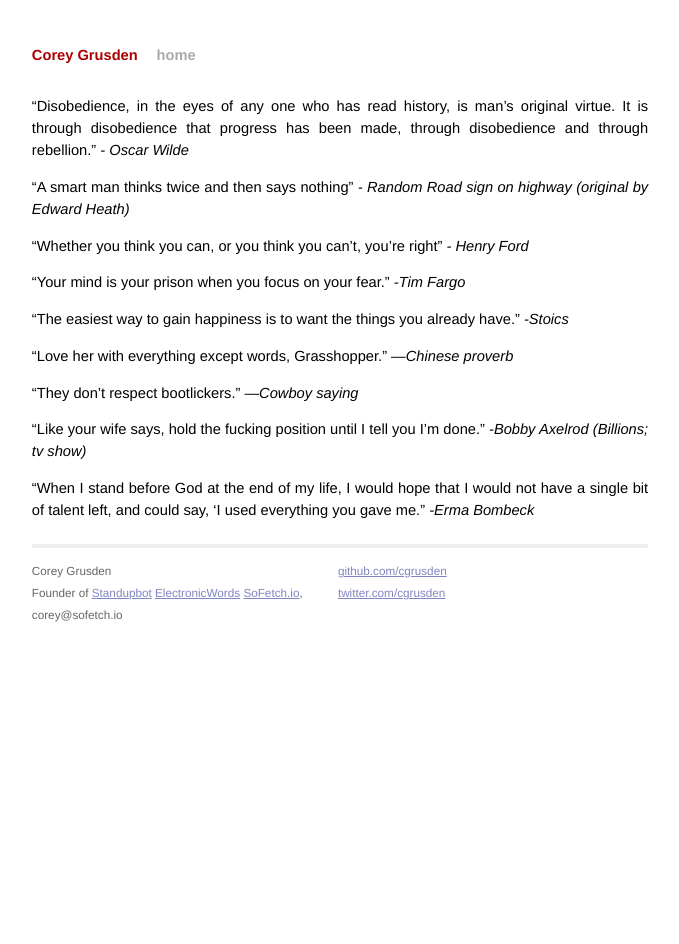
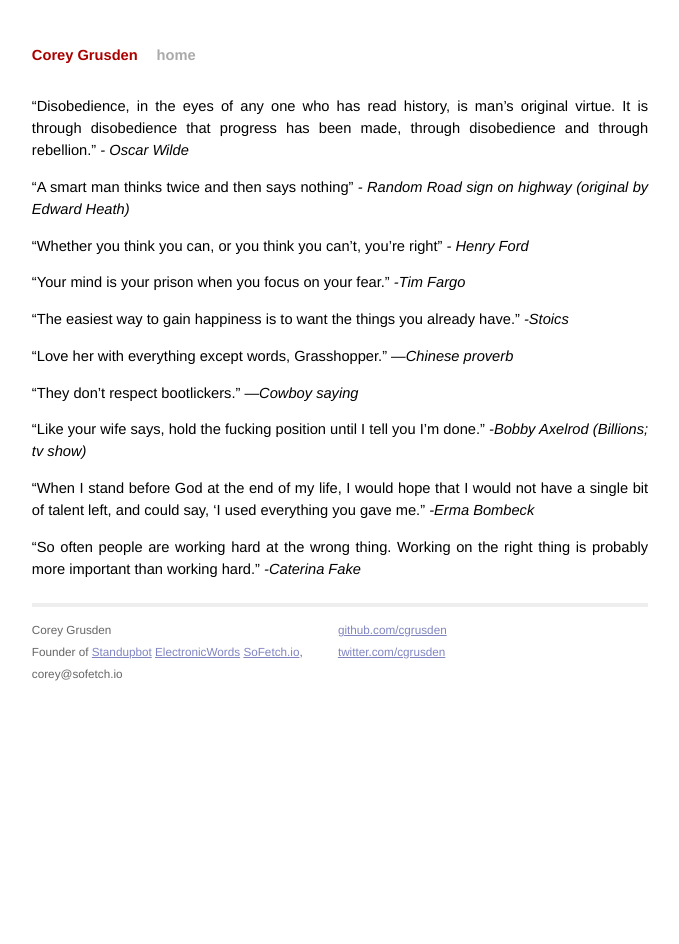
Before and after one commit to cgrusden/cgrusden.github.io, a Jekyll site: the page built from quotes.md, in a window 1280 px wide. Shown: the whole page, without its empty margins (300-979 px from the left). Built offline with Jekyll 4.4.1, drawn with Linux system fonts in a browser that asks for light colours; our own code applies the rules of GitHub Pages for plain Markdown files.

Commit message:
Added another quote

```diff
--- a/quotes.md
+++ b/quotes.md
@@ -19,3 +19,5 @@ title: "Quotes I live by"
 "Like your wife says, hold the fucking position until I tell you I’m done." _-Bobby Axelrod (Billions; tv show)_
 
 "When I stand before God at the end of my life, I would hope that I would not have a single bit of talent left, and could say, 'I used everything you gave me." _-Erma Bombeck_
+
+“So often people are working hard at the wrong thing. Working on the right thing is probably more important than working hard.” _-Caterina Fake_
```
